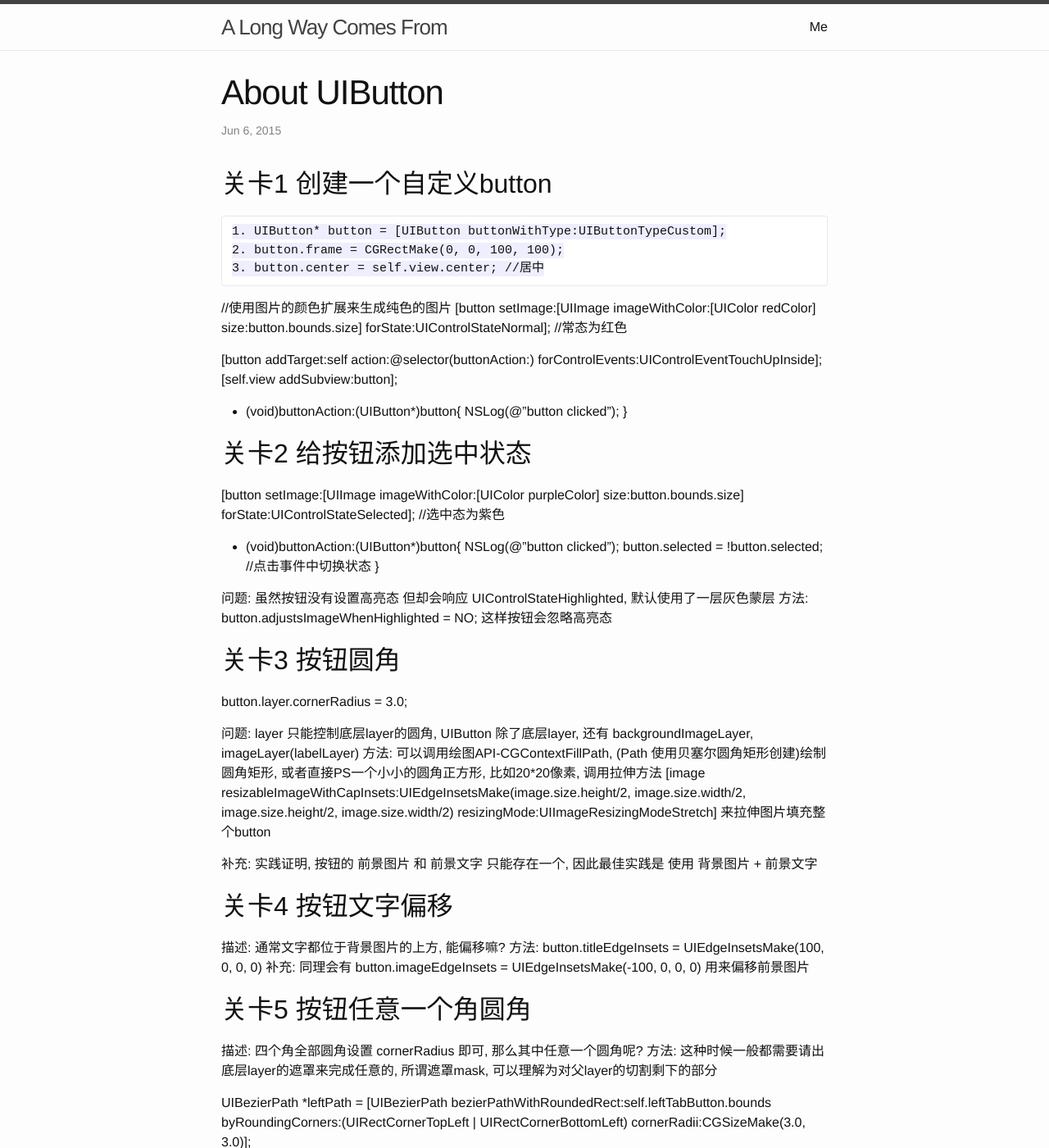
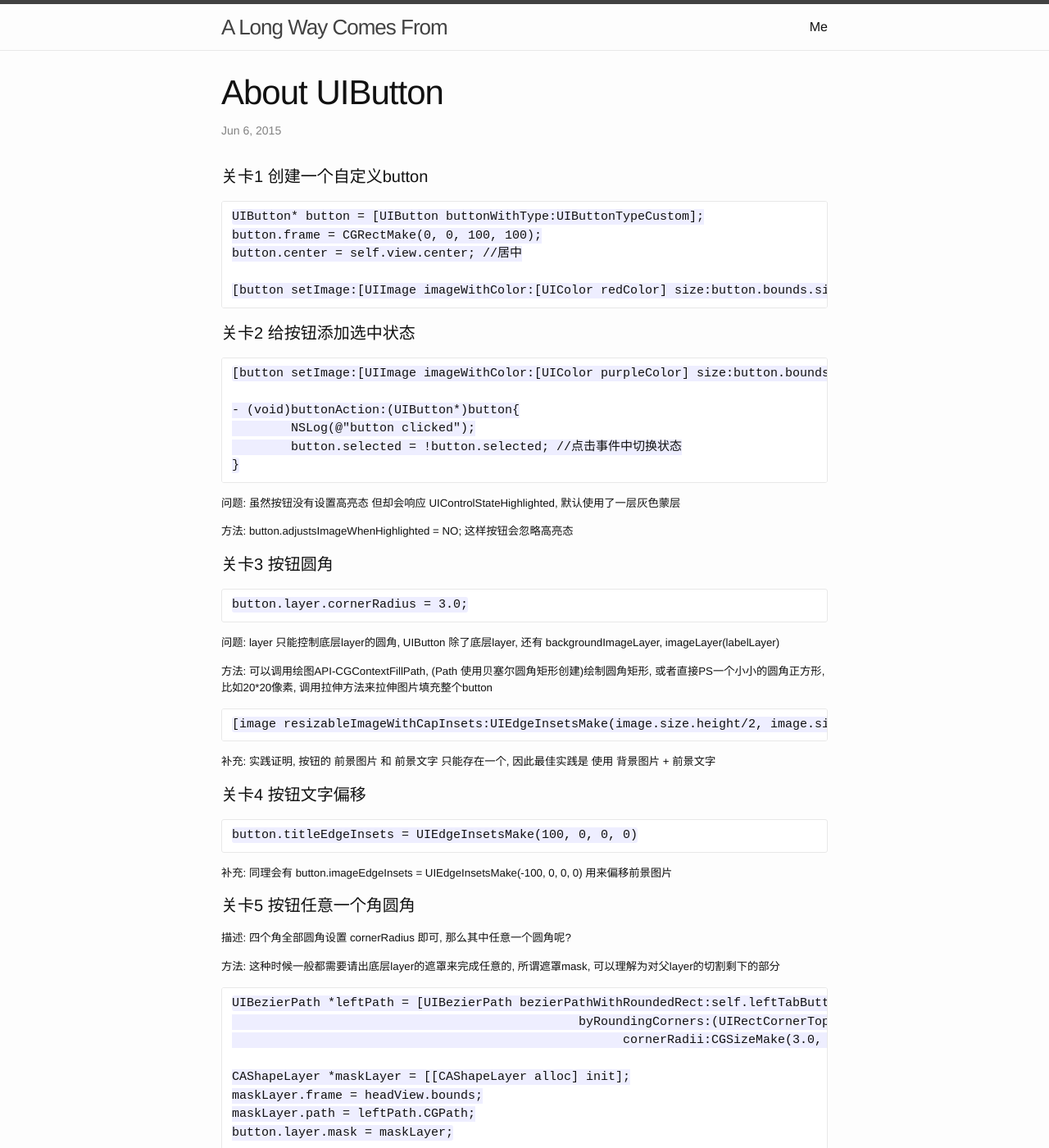
Before and after one commit to sanshanchuns/sanshanchuns.github.io, a Jekyll site: the page built from _posts/2015-06-06-iOS-about-button.markdown, in a window 1280 px wide and 1400 px high. Shown: the whole window at 82% size. Built offline with Jekyll 4.4.1, drawn with Linux system fonts in a browser that asks for light colours; some of the changed text lies outside the part shown.

Commit message:
update files

```diff
--- a/_posts/2015-06-06-iOS-about-button.markdown
+++ b/_posts/2015-06-06-iOS-about-button.markdown
@@ -5,65 +5,58 @@ date:   2015-06-06 12:42:26
 categories: jekyll update
 ---
 
-关卡1 创建一个自定义button
--------------------------------------------------------------------------------
+#### 关卡1 创建一个自定义button
 
-	1. UIButton* button = [UIButton buttonWithType:UIButtonTypeCustom];
-	2. button.frame = CGRectMake(0, 0, 100, 100);
-	3. button.center = self.view.center; //居中
+	UIButton* button = [UIButton buttonWithType:UIButtonTypeCustom];
+	button.frame = CGRectMake(0, 0, 100, 100);
+	button.center = self.view.center; //居中
 
-//使用图片的颜色扩展来生成纯色的图片
-[button setImage:[UIImage imageWithColor:[UIColor redColor] size:button.bounds.size] forState:UIControlStateNormal]; //常态为红色
+	[button setImage:[UIImage imageWithColor:[UIColor redColor] size:button.bounds.size] forState:UIControlStateNormal]; //使用图片的颜色扩展来生成纯色的图片, 常态为红色
 
-[button addTarget:self action:@selector(buttonAction:) forControlEvents:UIControlEventTouchUpInside];
-[self.view addSubview:button];
+#### 关卡2 给按钮添加选中状态
 
-- (void)buttonAction:(UIButton*)button{
-    NSLog(@"button clicked");
-}
+	[button setImage:[UIImage imageWithColor:[UIColor purpleColor] size:button.bounds.size] forState:UIControlStateSelected]; //选中态为紫色
 
+	- (void)buttonAction:(UIButton*)button{
+    	NSLog(@"button clicked");
+    	button.selected = !button.selected; //点击事件中切换状态
+	}
 
-关卡2 给按钮添加选中状态
--------------------------------------------------------------------------------
-[button setImage:[UIImage imageWithColor:[UIColor purpleColor] size:button.bounds.size] forState:UIControlStateSelected]; //选中态为紫色
+##### 问题: 虽然按钮没有设置高亮态 但却会响应 UIControlStateHighlighted, 默认使用了一层灰色蒙层
 
-- (void)buttonAction:(UIButton*)button{
-    NSLog(@"button clicked");
-    button.selected = !button.selected; //点击事件中切换状态
-}
+##### 方法: button.adjustsImageWhenHighlighted = NO; 这样按钮会忽略高亮态
 
-问题: 虽然按钮没有设置高亮态 但却会响应 UIControlStateHighlighted, 默认使用了一层灰色蒙层
-方法: button.adjustsImageWhenHighlighted = NO; 这样按钮会忽略高亮态
+#### 关卡3 按钮圆角
 
-关卡3 按钮圆角
--------------------------------------------------------------------------------
-button.layer.cornerRadius = 3.0;
+	button.layer.cornerRadius = 3.0;
 
-问题: layer 只能控制底层layer的圆角, UIButton 除了底层layer, 还有 backgroundImageLayer, imageLayer(labelLayer)
-方法: 可以调用绘图API-CGContextFillPath, (Path 使用贝塞尔圆角矩形创建)绘制圆角矩形, 或者直接PS一个小小的圆角正方形, 比如20*20像素, 调用拉伸方法
-[image resizableImageWithCapInsets:UIEdgeInsetsMake(image.size.height/2, image.size.width/2, image.size.height/2, image.size.width/2) resizingMode:UIImageResizingModeStretch] 来拉伸图片填充整个button
+##### 问题: layer 只能控制底层layer的圆角, UIButton 除了底层layer, 还有 backgroundImageLayer, imageLayer(labelLayer)
 
-补充: 实践证明, 按钮的 前景图片 和 前景文字 只能存在一个, 因此最佳实践是 使用 背景图片 + 前景文字
+##### 方法: 可以调用绘图API-CGContextFillPath, (Path 使用贝塞尔圆角矩形创建)绘制圆角矩形, 或者直接PS一个小小的圆角正方形, 比如20*20像素, 调用拉伸方法来拉伸图片填充整个button
 
-关卡4 按钮文字偏移
--------------------------------------------------------------------------------
-描述: 通常文字都位于背景图片的上方, 能偏移嘛?
-方法: button.titleEdgeInsets = UIEdgeInsetsMake(100, 0, 0, 0)
-补充: 同理会有 button.imageEdgeInsets = UIEdgeInsetsMake(-100, 0, 0, 0) 用来偏移前景图片
+	[image resizableImageWithCapInsets:UIEdgeInsetsMake(image.size.height/2, image.size.width/2, image.size.height/2, image.size.width/2) resizingMode:UIImageResizingModeStretch]
 
-关卡5 按钮任意一个角圆角
--------------------------------------------------------------------------------
-描述: 四个角全部圆角设置 cornerRadius 即可, 那么其中任意一个圆角呢?
-方法: 这种时候一般都需要请出底层layer的遮罩来完成任意的, 所谓遮罩mask, 可以理解为对父layer的切割剩下的部分
+##### 补充: 实践证明, 按钮的 前景图片 和 前景文字 只能存在一个, 因此最佳实践是 使用 背景图片 + 前景文字
 
-UIBezierPath *leftPath = [UIBezierPath bezierPathWithRoundedRect:self.leftTabButton.bounds
+#### 关卡4 按钮文字偏移
+
+	button.titleEdgeInsets = UIEdgeInsetsMake(100, 0, 0, 0)
+
+##### 补充: 同理会有 button.imageEdgeInsets = UIEdgeInsetsMake(-100, 0, 0, 0) 用来偏移前景图片
+
+#### 关卡5 按钮任意一个角圆角
+
+##### 描述: 四个角全部圆角设置 cornerRadius 即可, 那么其中任意一个圆角呢?
+##### 方法: 这种时候一般都需要请出底层layer的遮罩来完成任意的, 所谓遮罩mask, 可以理解为对父layer的切割剩下的部分
+
+	UIBezierPath *leftPath = [UIBezierPath bezierPathWithRoundedRect:self.leftTabButton.bounds
                                                    byRoundingCorners:(UIRectCornerTopLeft | UIRectCornerBottomLeft)
                                                          cornerRadii:CGSizeMake(3.0, 3.0)];
 
-CAShapeLayer *maskLayer = [[CAShapeLayer alloc] init];
-maskLayer.frame = headView.bounds;
-maskLayer.path = leftPath.CGPath;
-button.layer.mask = maskLayer;
+	CAShapeLayer *maskLayer = [[CAShapeLayer alloc] init];
+	maskLayer.frame = headView.bounds;
+	maskLayer.path = leftPath.CGPath;
+	button.layer.mask = maskLayer;
 
 
 
```
